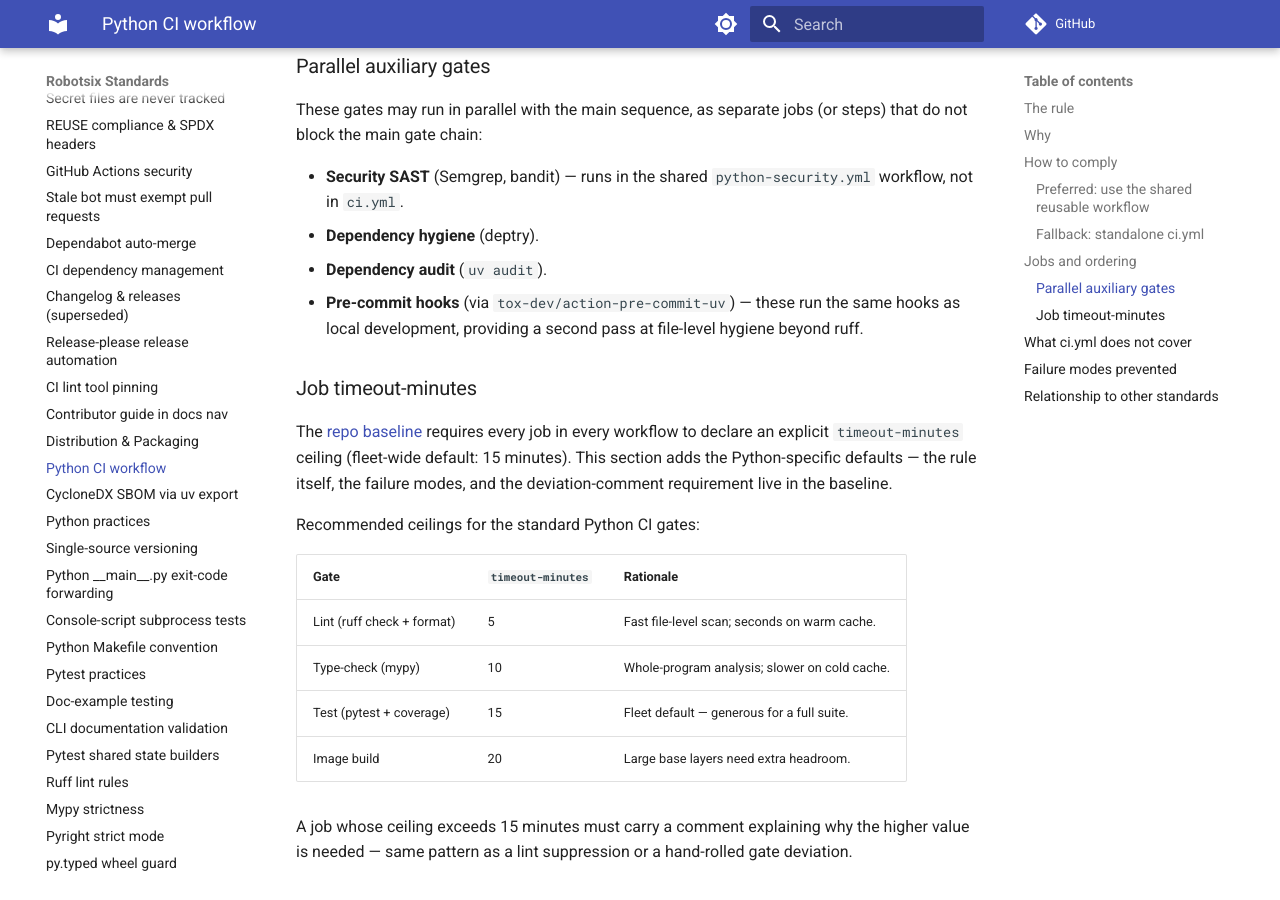
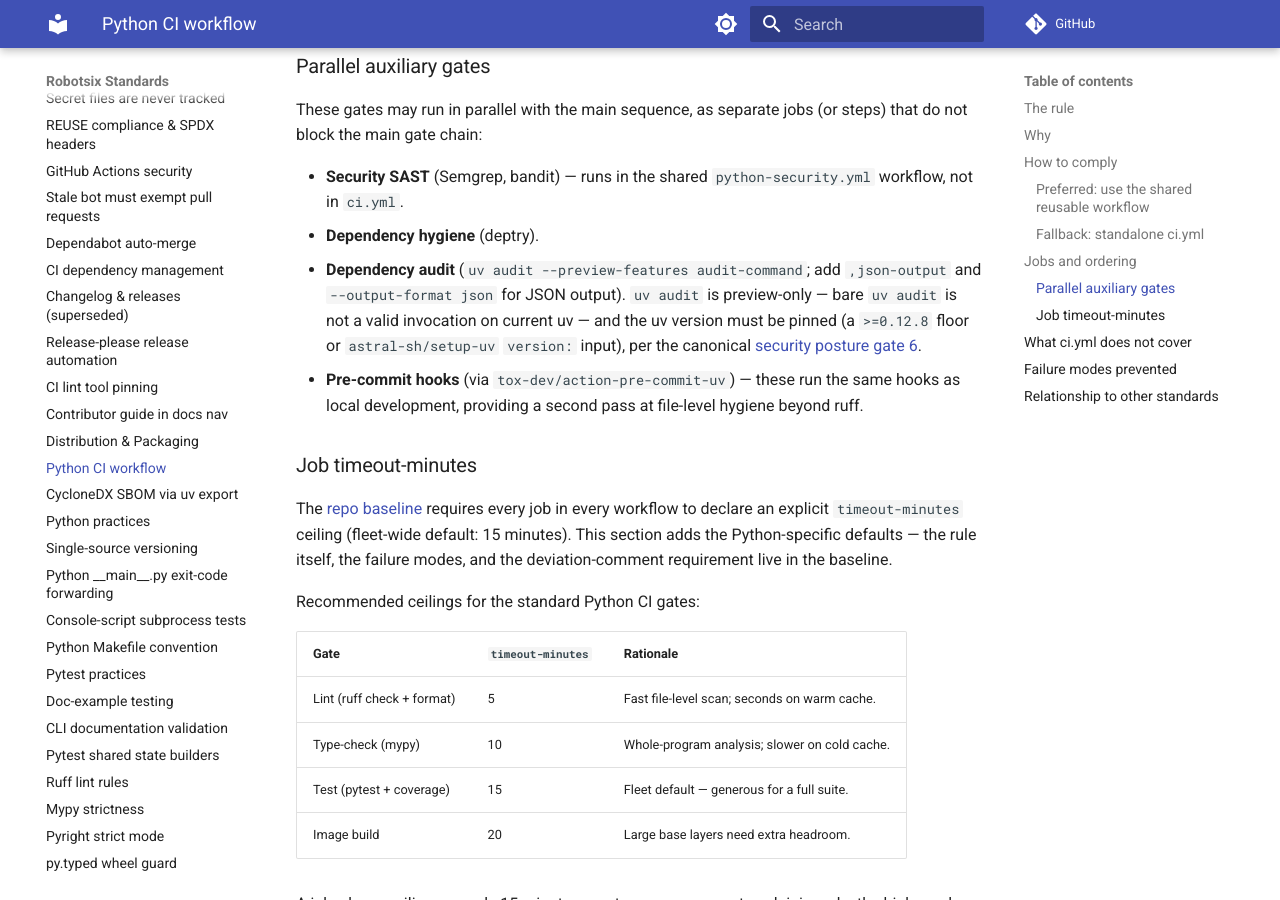
Before and after one commit to damien-robotsix/robotsix-standards, an MkDocs documentation site: the page built from docs/python-ci-workflow.md, in a window 1280 px wide and 900 px high, scrolled down 2679 px. Built offline with MkDocs 1.6.1 and Material for MkDocs 9.7.7, drawn with Linux system fonts in a browser that asks for light colours; comment, search, counter and statistics services are not loaded.

Commit message:
chore: PYTHON-CI-WORKFLOW: 'Dependency audit (`uv audit`)' bullet omits the mandatory `--preview-features` opt-in — contradicts security-posture gate 6, which now explicitly bans bare `uv audit` (20260923T000416Z-python-ci-workflow-dependency-audit-uv-a-0823) (#393)
Co-authored-by: robotsix-mill <mill@robotsix.local>

```diff
--- a/docs/python-ci-workflow.md
+++ b/docs/python-ci-workflow.md
@@ -112,7 +112,12 @@ steps) that do not block the main gate chain:
 - **Security SAST** (Semgrep, bandit) — runs in the shared
   `python-security.yml` workflow, not in `ci.yml`.
 - **Dependency hygiene** (deptry).
-- **Dependency audit** (`uv audit`).
+- **Dependency audit** (`uv audit --preview-features audit-command`; add
+  `,json-output` and `--output-format json` for JSON output). `uv audit` is
+  preview-only — bare `uv audit` is not a valid invocation on current uv —
+  and the uv version must be pinned (a `>=0.12.8` floor or
+  `astral-sh/setup-uv` `version:` input), per the canonical
+  [security posture gate 6](security-posture.md#6-sbom-vulnerability-audit).
 - **Pre-commit hooks** (via `tox-dev/action-pre-commit-uv`) — these run
   the same hooks as local development, providing a second pass at file-level
   hygiene beyond ruff.
```
